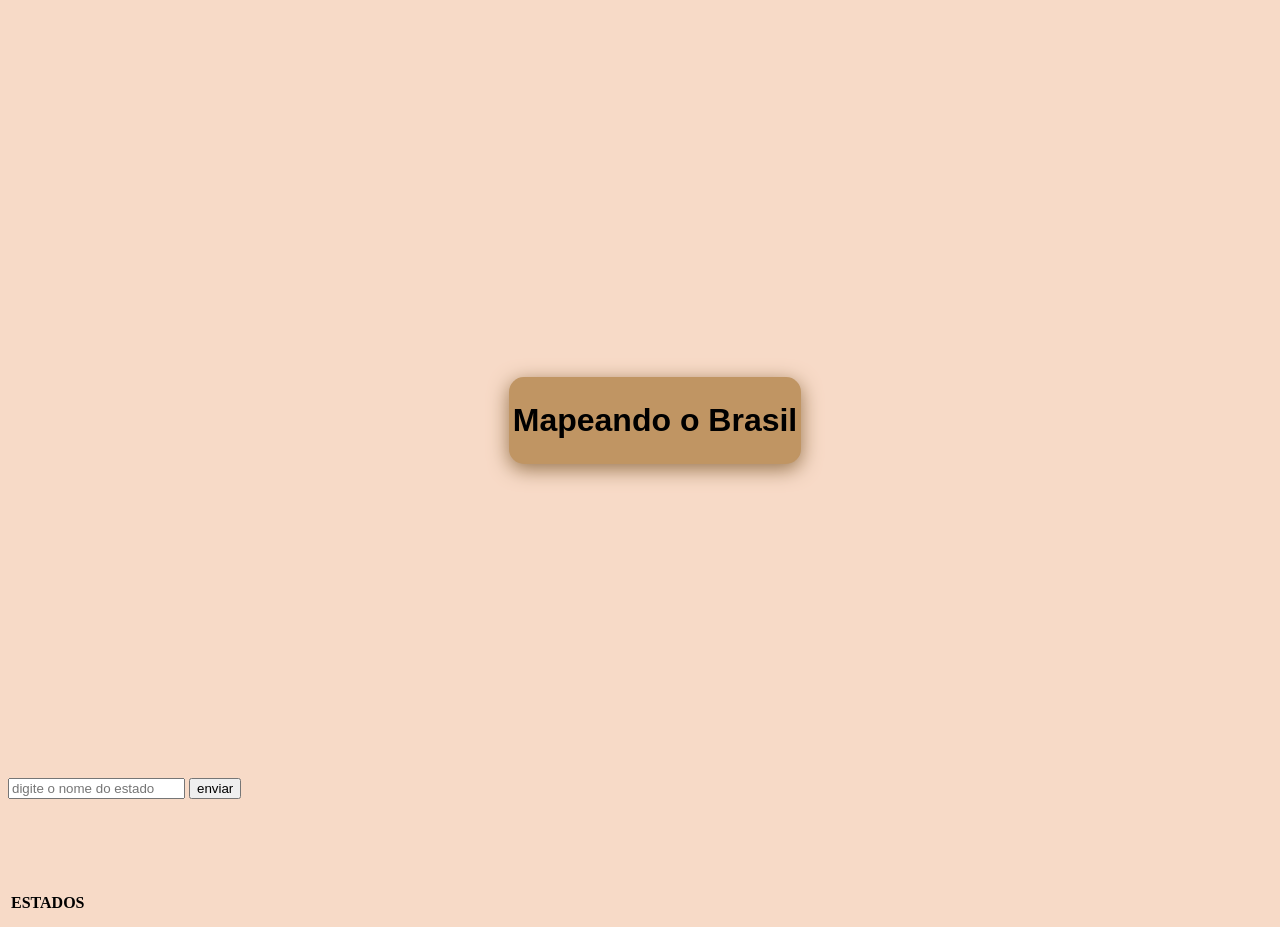
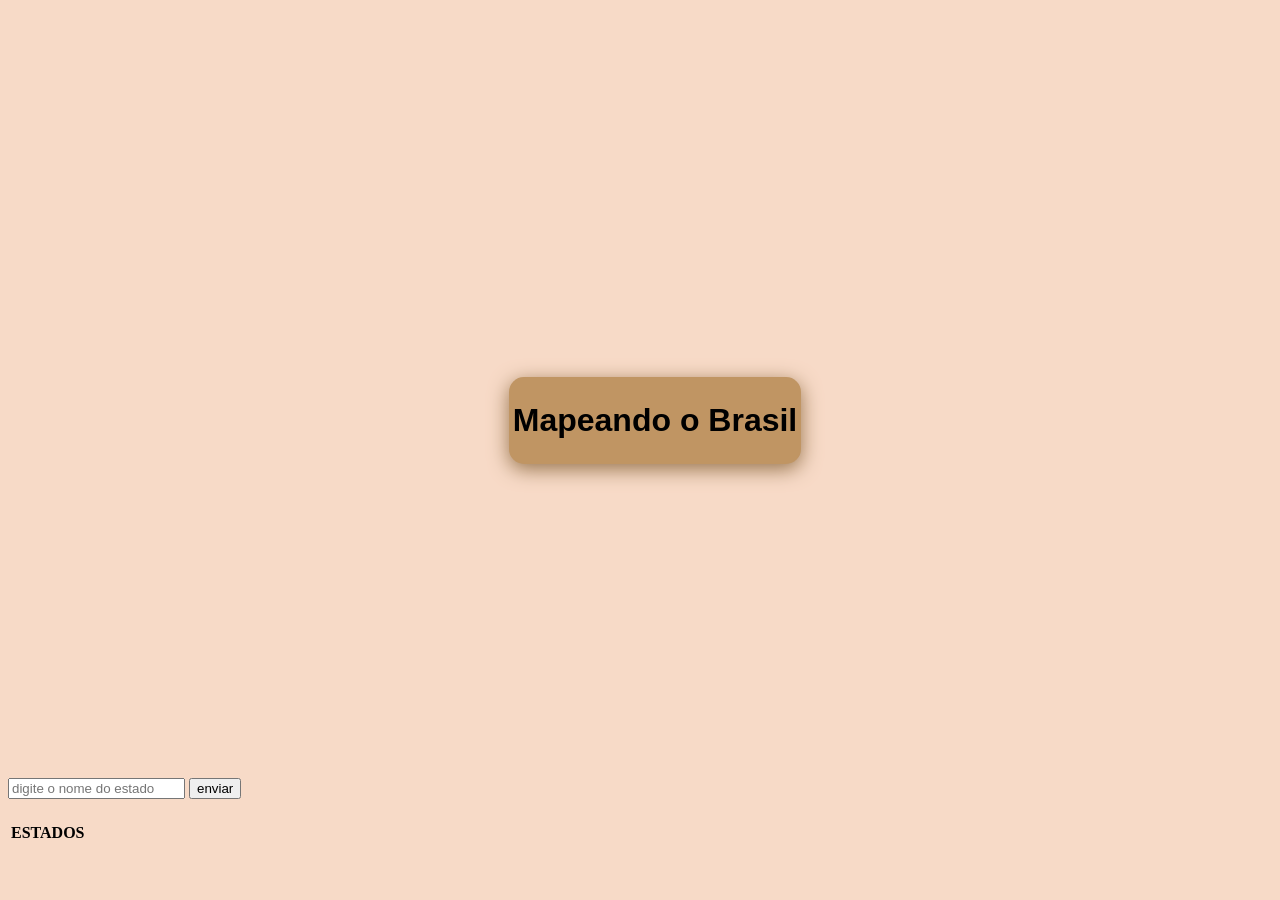

atualizando o projeto

--- a/style.css
+++ b/style.css
@@ -34,28 +34,17 @@ body {
 
 .popup .popuptexto {
     visibility: hidden;
-  width: 160px;
+  width: 350px;
   background-color: #555;
   color: #ffffff;
   text-align: center;
   border-radius: 6px;
-  padding: 8px 0;
+  padding: 150px;
   position: absolute;
   z-index: 1;
-  bottom: 125%;
-  left: 50%;
-  margin-left: -80px;
-}
-
-.popup .popuptexto::after {
-    content: "";
-  position: absolute;
-  top: 100%;
-  left: 50%;
-  margin-left: -5px;
-  border-width: 5px;
-  border-style: solid;
-  border-color: #555 transparent transparent transparent;
+  bottom: -1300%;
+  left: -300%;
+  margin: absolute;
 }
 
 .popup .show {
@@ -87,19 +76,27 @@ body {
 
 
 }
-
-#acerto {
-    display: flex;
-    margin-top: 30px;
-    padding: 20px;
-    justify-content: center;
+path {
+    fill: #cccccc;
+    stroke: white;
+    stroke-width: 1;
+    transition: fill 0.3s;;
 }
 
-.circulo {
-    width: 60px;
-    height: 60px;
-    border-radius: 50%;
-    background-color: green;
-    display: flex;
+.acertou {
+    fill: green !important;
+}
 
+.botaoEnviar {
+    visibility: visible;
+}
+
+.Salvar {
+    display: flex;
+    margin-left: 1600px;
+}
+.botaoSalvar {
+    display: flex;
+    margin-left: 1777px;
+    margin-top: -21px;
 }
